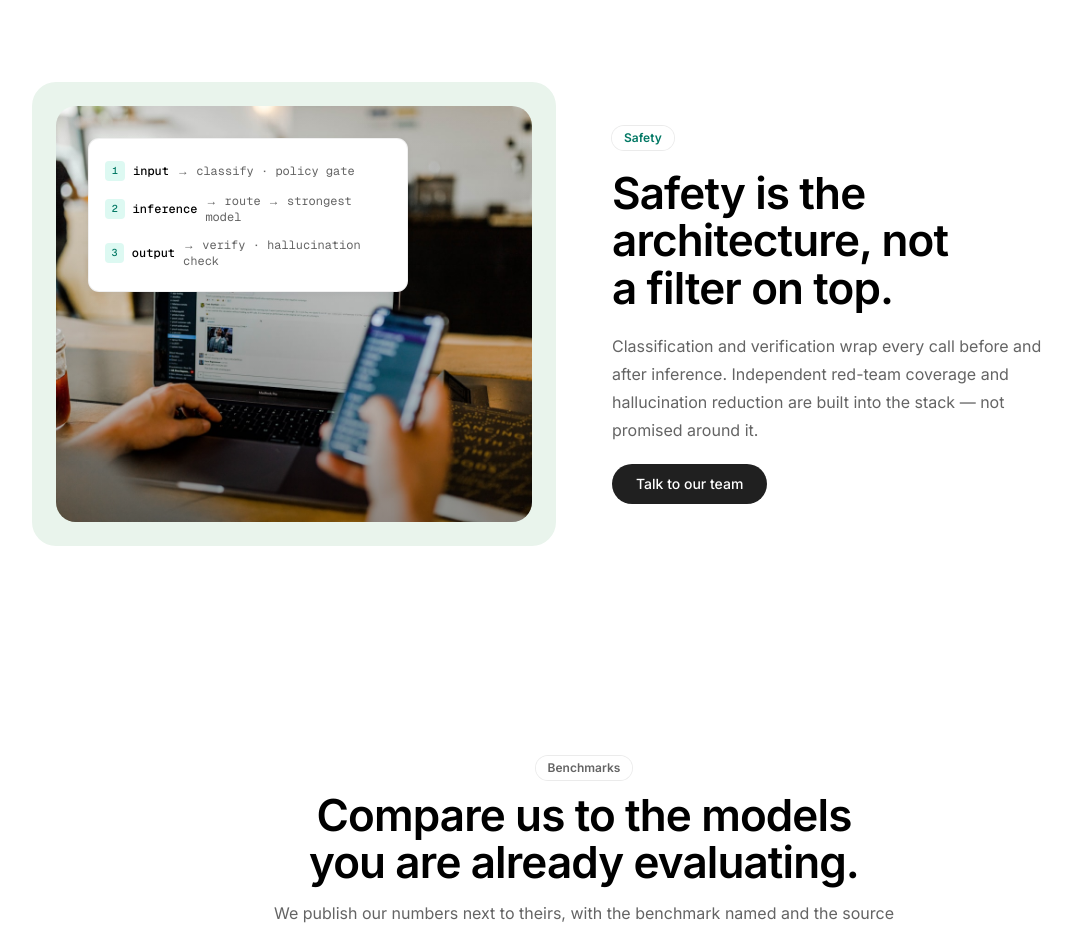
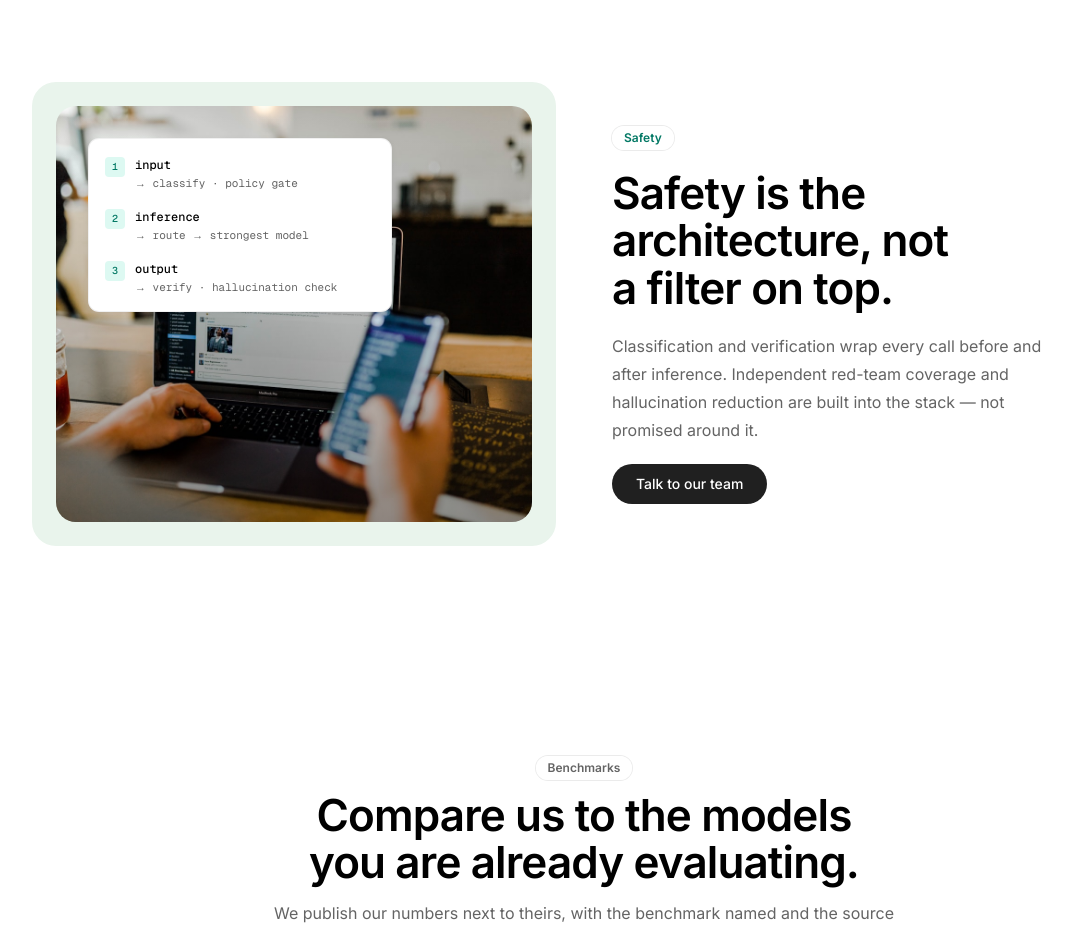
Before and after one commit to freitaspauloo/Paulo, a Next.js app: page /landing in a window 1280 px wide. Shown: the part 4680-5612 px from the top of the page, without its empty margins (56-1127 px from the left). Built offline with nearby package versions, Linux system fonts and the light colour scheme.

Commit message:
Fix safety pipeline card text wrapping layout

```diff
--- a/src/components/landing/section-visuals.tsx
+++ b/src/components/landing/section-visuals.tsx
@@ -244,7 +244,7 @@ export function FamilyVisual() {
       tint="bg-[#e9f4ec]"
     >
       <OverlayCard
-        className="left-3 top-8 w-[min(100%,20rem)] font-mono text-xs sm:left-8"
+        className="left-3 top-8 w-[min(100%,17.5rem)] sm:left-8 sm:w-[19rem]"
         delay={140}
       >
         {[
@@ -255,16 +255,18 @@ export function FamilyVisual() {
           <div
             key={key}
             className={cn(
-              "flex items-center gap-2 py-1.5",
+              "flex gap-2.5 py-2 first:pt-0 last:pb-0",
               "motion-safe:animate-in motion-safe:fade-in motion-safe:slide-in-from-bottom-2 motion-safe:fill-mode-both motion-safe:duration-500",
             )}
             style={{ animationDelay: `${200 + i * 150}ms` }}
           >
-            <span className="flex size-5 items-center justify-center rounded bg-mint-bg text-[10px] font-medium text-mint">
+            <span className="mt-0.5 flex size-5 shrink-0 items-center justify-center rounded bg-mint-bg font-mono text-[10px] font-medium text-mint">
               {i + 1}
             </span>
-            <span className="font-medium text-foreground">{key}</span>
-            <span className="text-[#646464]">→ {value}</span>
+            <div className="min-w-0 font-mono text-xs leading-5">
+              <div className="font-medium text-foreground">{key}</div>
+              <div className="text-[11px] leading-4 text-[#646464]">→ {value}</div>
+            </div>
           </div>
         ))}
       </OverlayCard>
```
